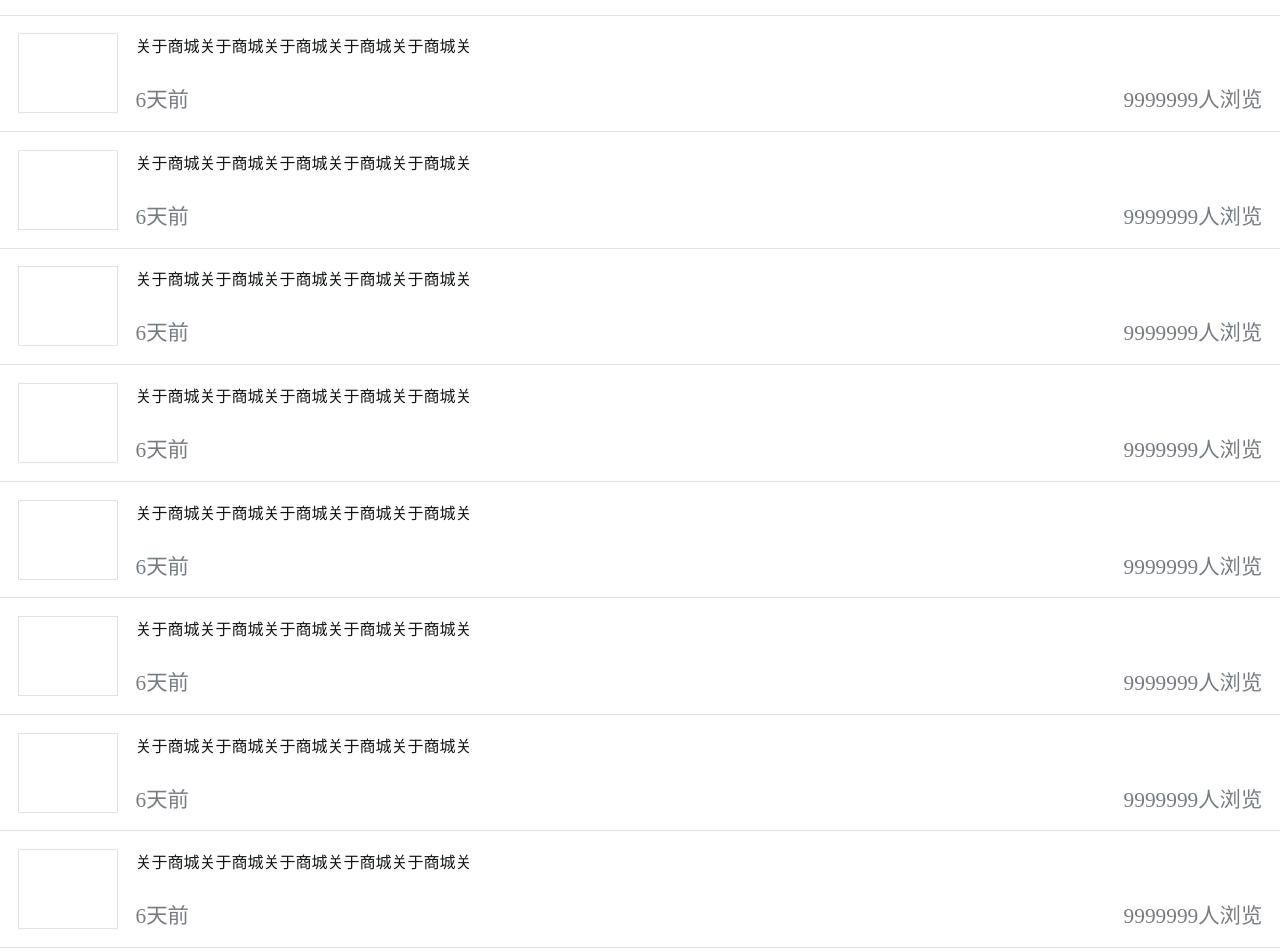
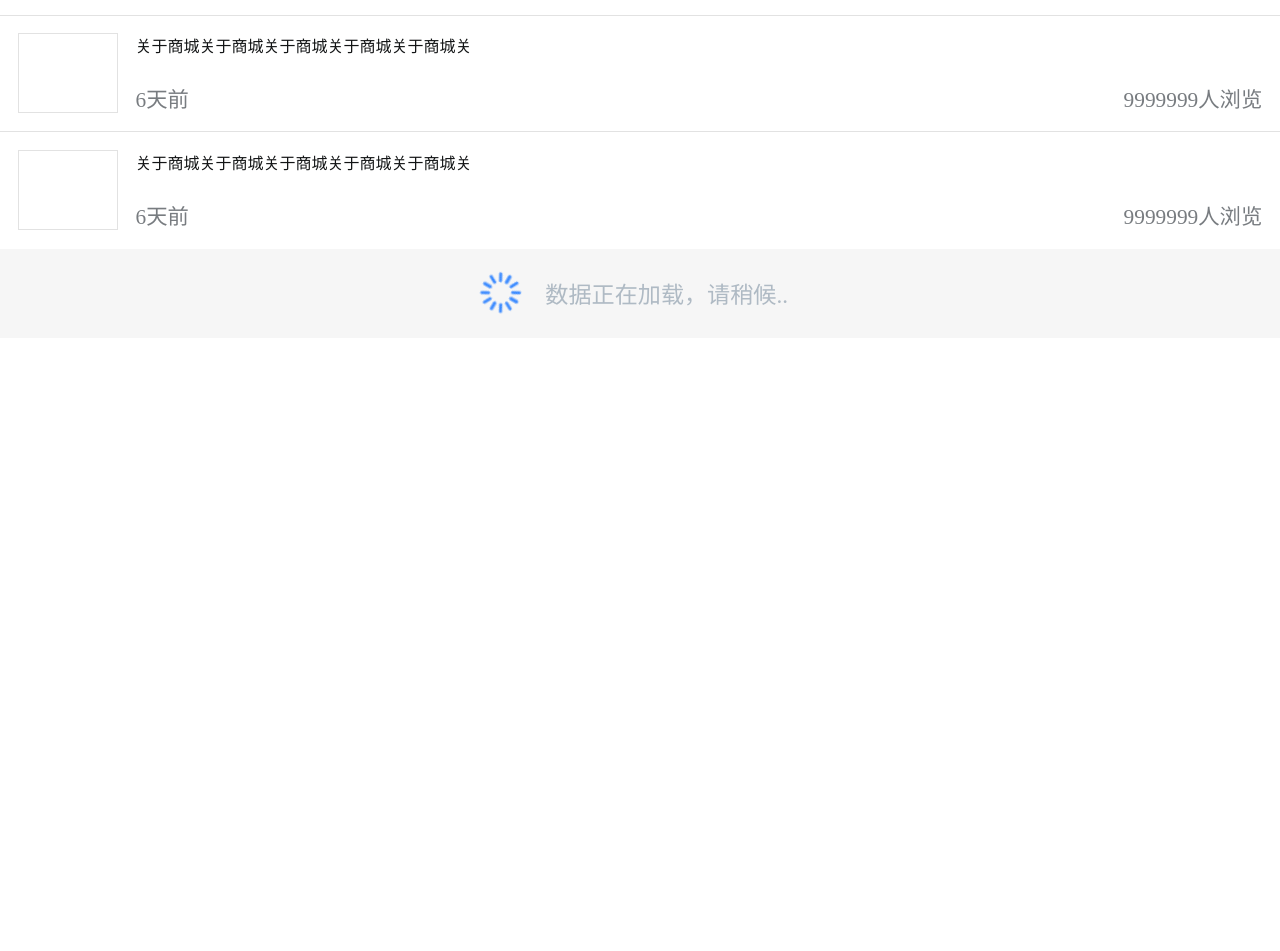
Before and after one commit to zjkblade/app, a website with bundled scripts: page src/html/discover/discover_frm.html in a window 1280 px wide. Shown: the part 1067-2018 px from the top of the page. After the commit the page ends 1405 px from the top, so only its background shows below. Built offline with nearby package versions, Linux system fonts and the light colour scheme.

Commit message:
个人中心

```diff
--- a/src/css/style/component.css
+++ b/src/css/style/component.css
@@ -469,6 +469,7 @@
     display: flex;
     align-items: center;
     justify-content: center;
+    background: var(--color-gray0);
 }
 
 .eui-loading .eui-loading-icon {
--- a/src/html/discover/discover_frm.html
+++ b/src/html/discover/discover_frm.html
@@ -24,6 +24,7 @@
     <script src="../../script/mixins.js"></script>
     <script src="../../script/filters.js"></script>
     <script src="../../script/components/component-header.js"></script>
+    <script src="../../script/components/component-loading.js"></script>
 </head>
 <body>
 <div id="app">
@@ -40,7 +41,7 @@
         <div class="swiper-pagination" slot="pagination"></div>
     </swiper>
     <div class="eui-list">
-        <div class="eui-item bg-white padding-tb-10 padding-right-10" v-for="item of 0,100">
+        <div class="eui-item bg-white padding-tb-10 padding-right-10" v-for="item of 0,10">
             <div class="eui-item-left">
                 <div style="width: 100px;height: 80px;" class="border"></div>
             </div>
@@ -55,6 +56,7 @@
             </div>
         </div>
     </div>
+    <e-loading :has-data="true" :has-more="true"></e-loading>
 </div>
 <script>
   Vue.use(window.VueAwesomeSwiper);
@@ -72,8 +74,7 @@
         },
       };
     },
-    methods: {
-    }
+    methods: {}
   });
 </script>
 
--- a/src/script/components/component-loading.js
+++ b/src/script/components/component-loading.js
@@ -6,7 +6,6 @@ Vue.component('e-loading', {
         </div>
         <div v-cloak="" v-if="!hasMore" class="eui-loading flex-column flex-center">
             <div v-if="hasData" class="eui-loading-text">没有更多数据了</div>
-            <div v-if="!hasData" class="padding-top-85"><div class="eui-nodata"></div></div>
             <div v-if="!hasData" class="eui-loading-text">没有查询到数据</div>
         </div>
     </div>`,
```
Also changed, not shown: src/images/icon/icon-loading.png (added).
